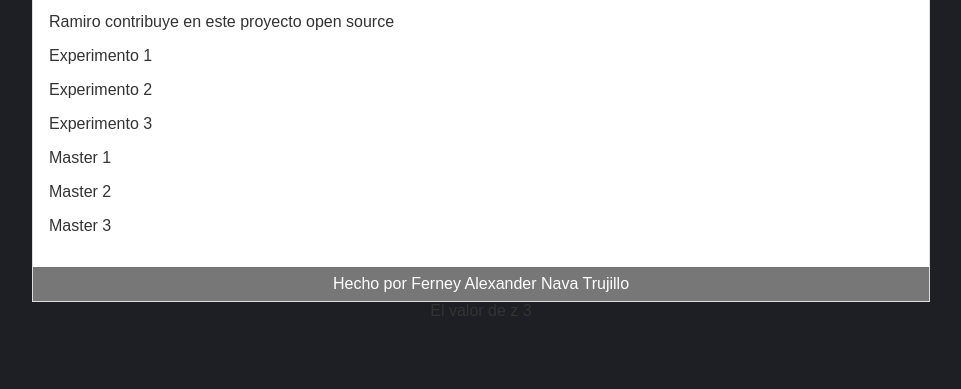
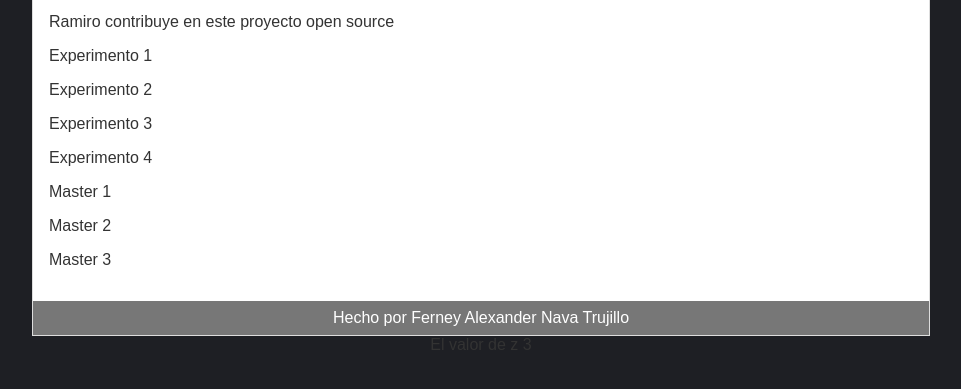
Before and after one commit to ferneynava/Curso-de-programacion-basica, a plain HTML site: page practica1.html in a window 1280 px wide. Shown: the part 303-692 px from the top of the page, without its empty margins (159-1120 px from the left). Drawn offline with Linux system fonts and the light colour scheme.

Commit message:
:white_check_mark: Experimento 4
Experimento 4

```diff
--- a/practica1.html
+++ b/practica1.html
@@ -27,6 +27,7 @@
       <p>Experimento 1</p>
       <p>Experimento 2</p>
       <p>Experimento 3</p>
+      <p>Experimento 4</p>
       <p>Master 1</p>
       <p>Master 2</p>
       <p>Master 3</p>
```
